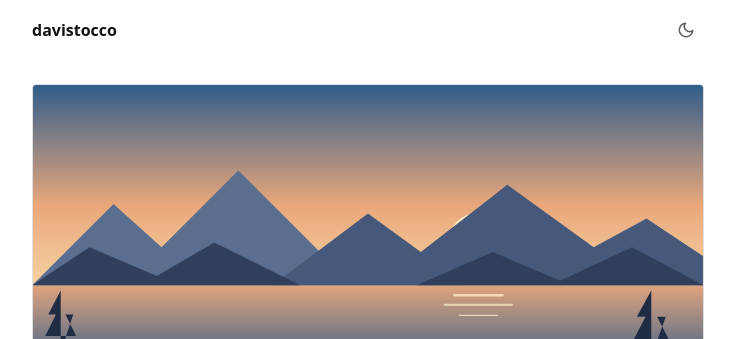
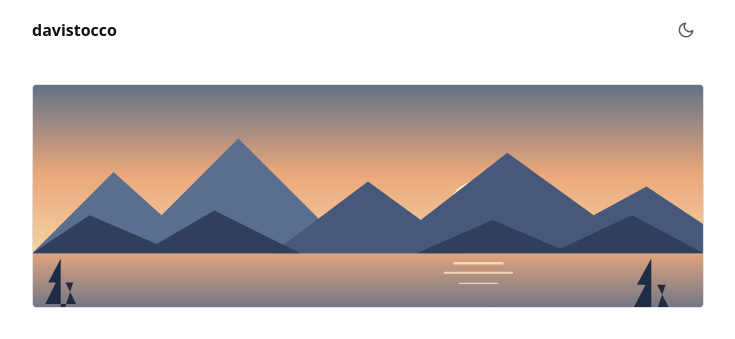
Before and after one commit to davistocco/blog, an Astro site: page / in a window 1280 px wide. Shown: the top 339 px of the page, without its empty margins (272-1007 px from the left). Built offline with nearby package versions, Linux system fonts and the light colour scheme; Astro itself is replaced by a stand-in of ours; a web font is replaced by a local one.

Commit message:
fix: lower cover height (3:1)

```diff
--- a/src/styles/global.css
+++ b/src/styles/global.css
@@ -167,7 +167,7 @@ img { max-width: 100%; }
 /* Every page title block (home, post, tool) leaves the same gap before its content */
 /* Cover: wide rectangle between the menu and the page title. */
 .cover {
-  aspect-ratio: 21 / 9;
+  aspect-ratio: 3 / 1;
   margin-top: 1.5rem;
   background: var(--code-bar);
   border: 1px solid var(--line);
```
